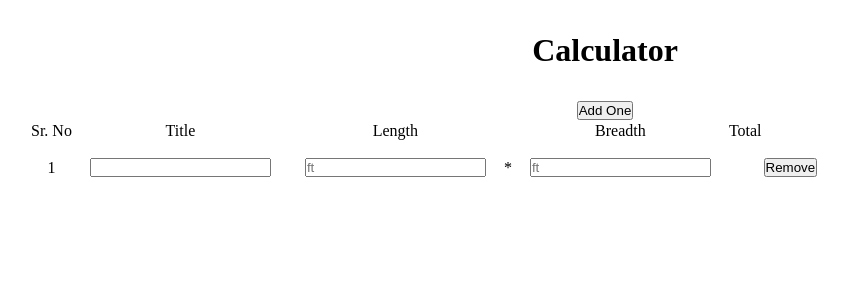
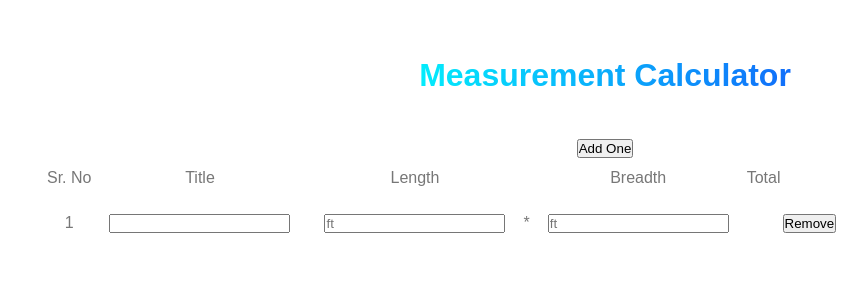
Before and after one commit to mokshchadha/floor_-measurement_calculator, a React (Vite) app: page / in a window 1280 px wide. Shown: the top 300 px of the page, without its empty margins (35-902 px from the left). Built offline with nearby package versions, Linux system fonts and the light colour scheme.

Commit message:
added base styles

```diff
--- a/src/App.jsx
+++ b/src/App.jsx
@@ -4,7 +4,7 @@ import { List } from "./components/list/List";
 function App() {
   return (
     <div className="App">
-      <h1>Calculator</h1>
+      <h1 className="main__heading">Measurement Calculator</h1>
       <div className="card">
         <List />
       </div>
--- /dev/null
+++ b/src/components/buttons/Remove.jsx
@@ -0,0 +1,6 @@
+import React from "react";
+import "./buttons.css";
+
+export const Remove = ({ removeItem, id }) => {
+  return <button onClick={() => removeItem(id)}>Remove</button>;
+};
--- a/src/components/list/List.jsx
+++ b/src/components/list/List.jsx
@@ -25,13 +25,13 @@ function displayMeasurement(value, isValid) {
   if (!isValid) return "";
   const [ft, inch] = value.split(".");
   if (ft.trim() === "") return "";
-  return `${ft}' ${inch}"`;
+  return `${ft ?? ""}' ${inch ?? ""}"`;
 }
 
 function isMeasurementValid(measurement) {
   const ft = parseFloat(measurement.ft);
   const inch = parseFloat(measurement.in);
-  if (!isNaN(ft) && measurement.in.trim() == "") return true; // even if ft is filled its okay
+  if (!isNaN(ft) && measurement?.in?.trim() == "") return true; // even if ft is filled its okay
   return !isNaN(ft) && !isNaN(inch);
 }
 
@@ -84,7 +84,7 @@ export const List = () => {
 
     const [ft, inch] = value.split(".");
 
-    const isLengthValid = parseInt(inch) <= 11;
+    const isLengthValid = inch ? parseInt(inch) <= 11 : true;
 
     const displayLength = displayMeasurement(value, isLengthValid);
 
--- a/src/components/list/ListRow.jsx
+++ b/src/components/list/ListRow.jsx
@@ -1,3 +1,5 @@
+import { Remove } from "../buttons/Remove";
+
 export const ListRow = ({
   length,
   breadth,
@@ -45,7 +47,7 @@ export const ListRow = ({
       </td>
       <td>{total}</td>
       <td>
-        <button onClick={() => removeItem(id)}>Remove</button>
+        <Remove removeItem={removeItem} id={id} />
       </td>
     </tr>
   );
--- a/src/index.css
+++ b/src/index.css
@@ -3,3 +3,52 @@
     padding: 0;
     box-sizing: border-box;
 }
+
+:root{
+    --sky-blue-color:#03ecfc;
+    --blue-color:#116efa;
+}
+
+body{
+    font-family: sans-serif;
+    font-weight: 400;
+    font-size: 16px;
+    line-height: 1.7;
+    color:#777;
+    padding:1rem;
+}
+
+
+
+
+.main__heading{
+    backface-visibility: hidden;
+    background-image: linear-gradient(to right , var(--sky-blue-color), var(--blue-color));
+    color:transparent;
+    display: inline-block;
+
+    -webkit-background-clip: text;
+    background-clip: text;
+    backface-visibility: hidden;
+
+    animation-name: appearFromBelow;
+    animation-duration: 600ms;
+
+}
+
+@keyframes appearFromBelow {
+    0%{
+        opacity: 0;
+        transform: translateY(100px);
+    }
+
+    80%{
+        opacity: 1;
+        transform: translateY(-10px);
+    }
+
+    100%{
+        opacity: 0;
+        transform: translateY(0px);
+    }
+}
```
Also changed, not shown: src/components/buttons/buttons.css (added).
